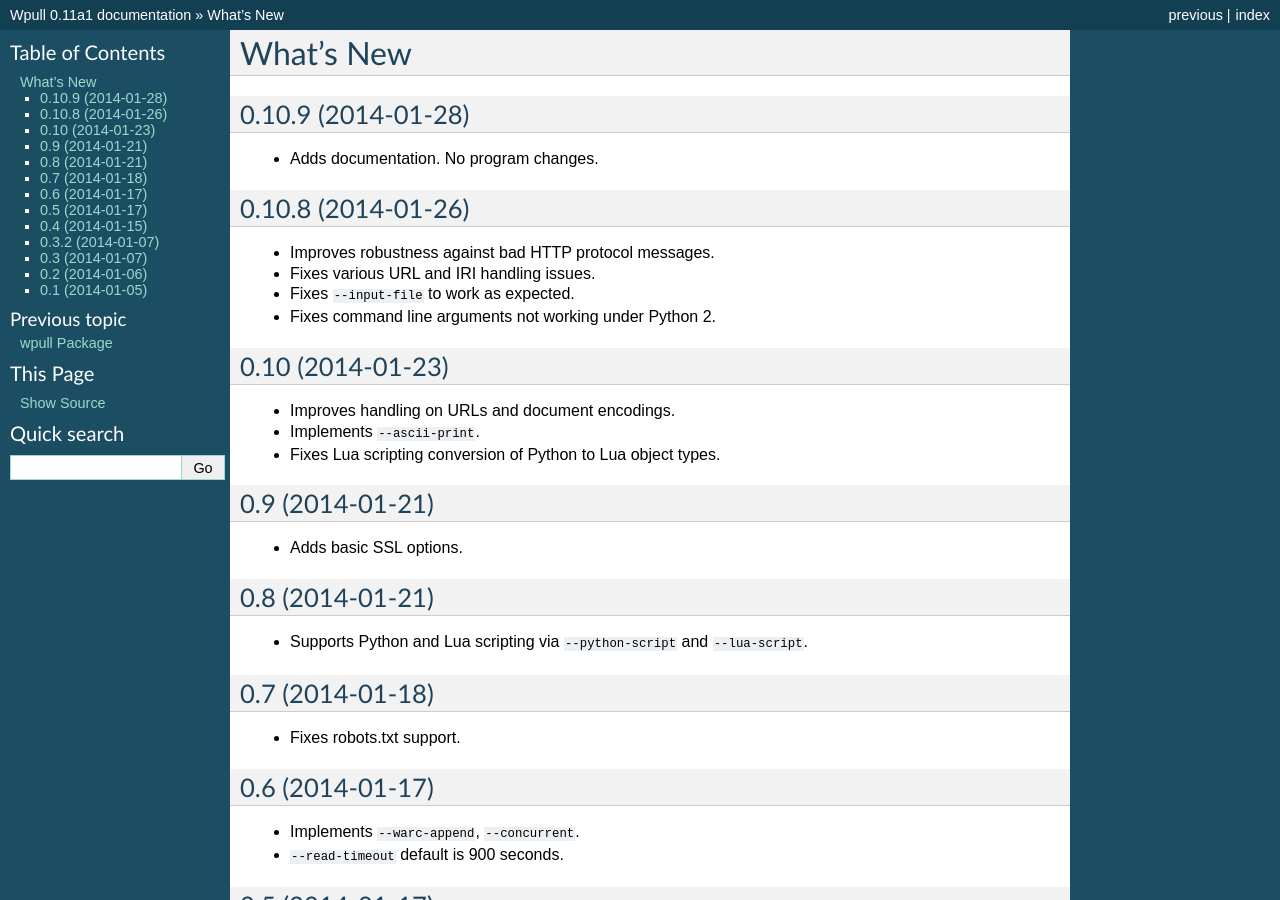
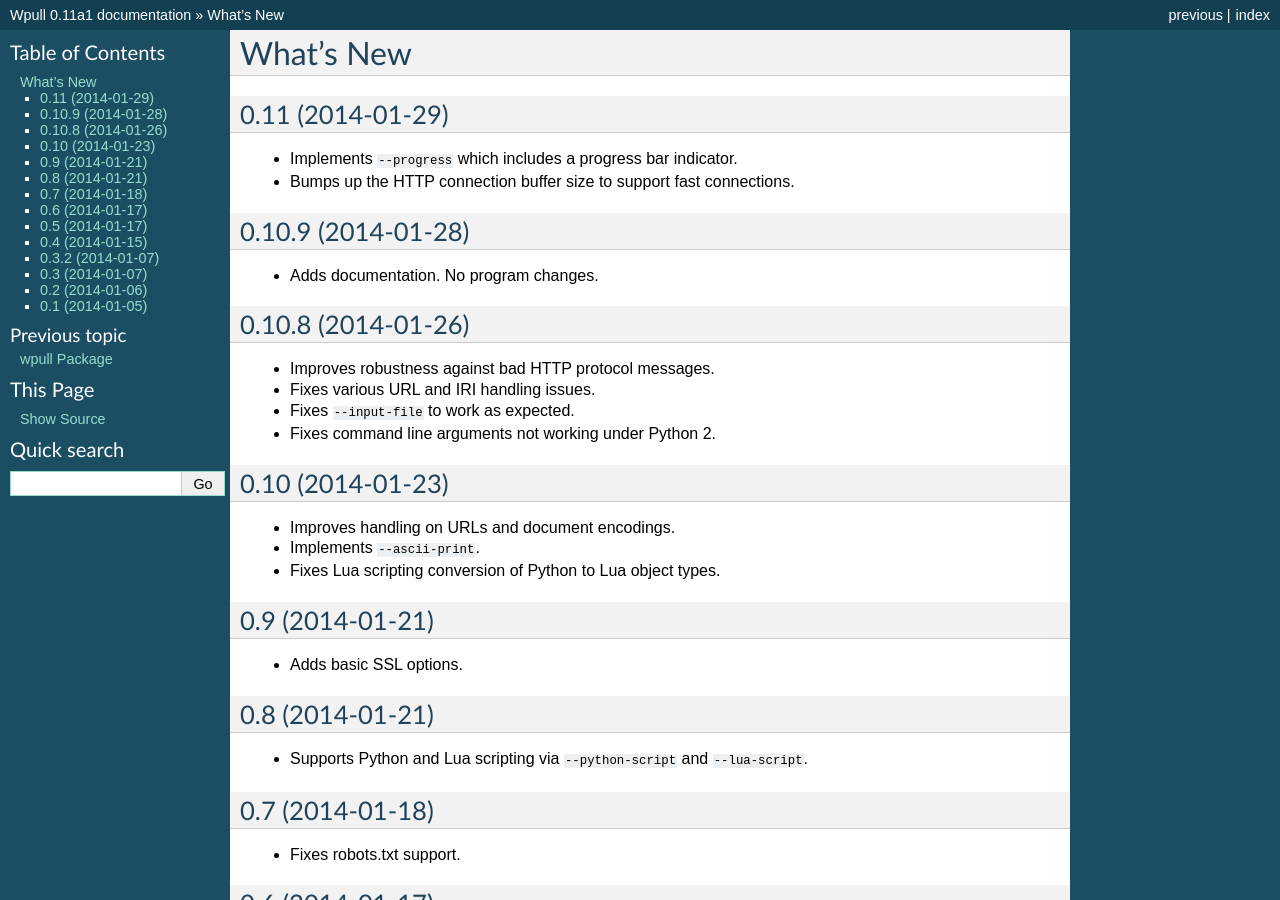
Before and after one commit to ArchiveTeam/wpull, a Sphinx documentation site: the page built from doc/changelog.rst, in a window 1280 px wide and 900 px high. Built offline with Sphinx 7.4.7, drawn with Linux system fonts in a browser that asks for light colours.

Commit message:
changelog: Adds 0.11 (progress bar, buffer size notes)

```diff
--- a/doc/changelog.rst
+++ b/doc/changelog.rst
@@ -1,6 +1,13 @@
 ==========
 What's New
 ==========
+
+0.11 (2014-01-29)
+=================
+
+* Implements ``--progress`` which includes a progress bar indicator.
+* Bumps up the HTTP connection buffer size to support fast connections.
+
 
 0.10.9 (2014-01-28)
 ===================
```
